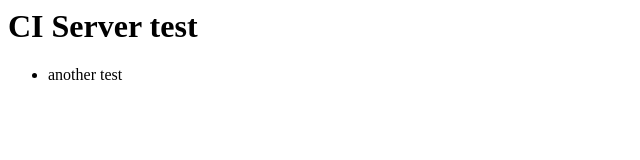
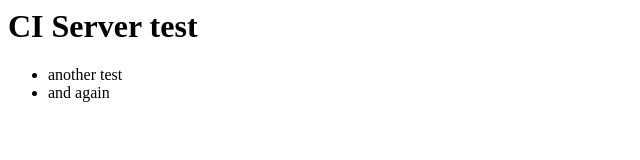
Before and after one commit to LinuxDoku/residata.de, a plain HTML site: page index.html in a window 1280 px wide. Shown: the full height of the page, 0-640 px from the left. Drawn offline with Linux system fonts and the light colour scheme.

Commit message:
one more

```diff
--- a/index.html
+++ b/index.html
@@ -1,4 +1,5 @@
 <h1>CI Server test</h1>
 <ul>
 	<li>another test</li>
+	<li>and again</li>
 </ul>
```
